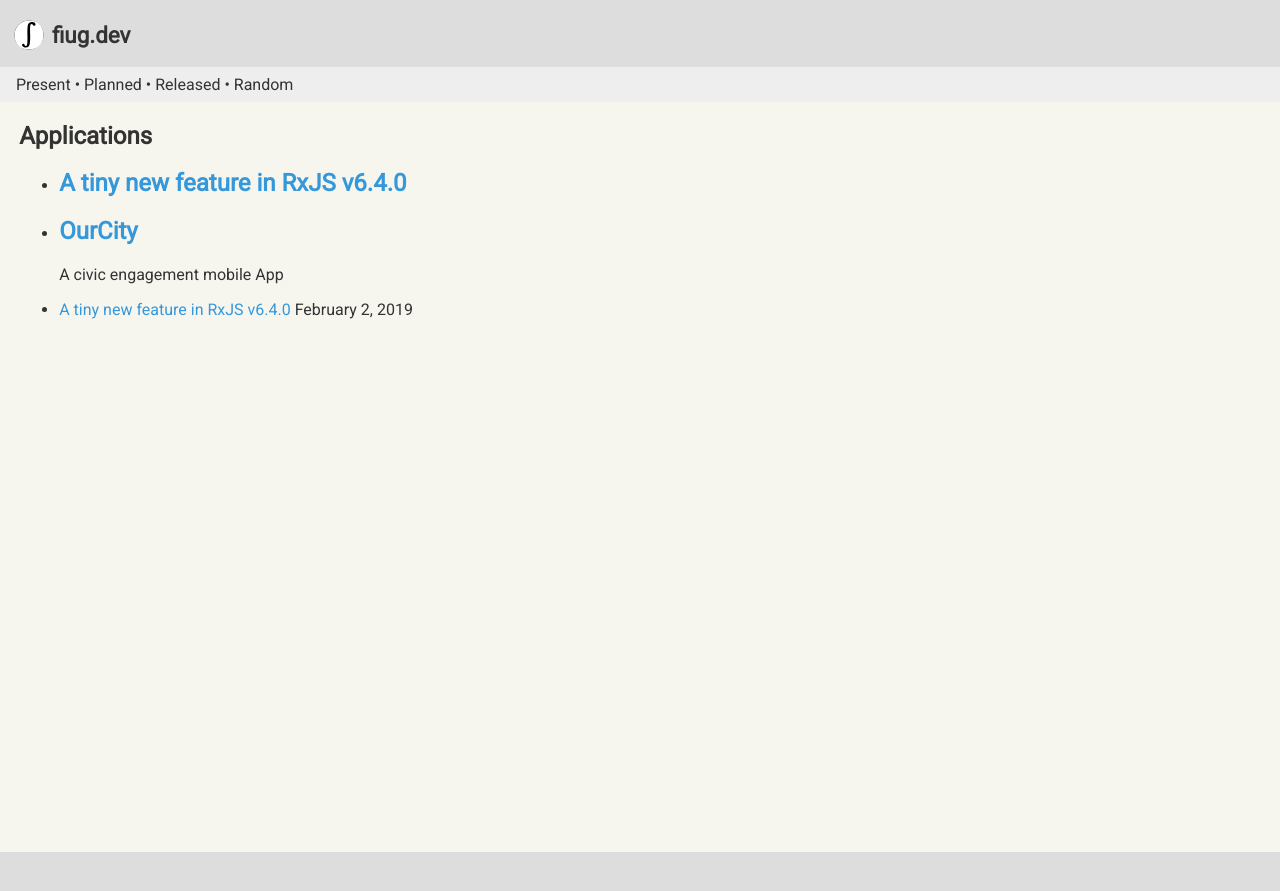
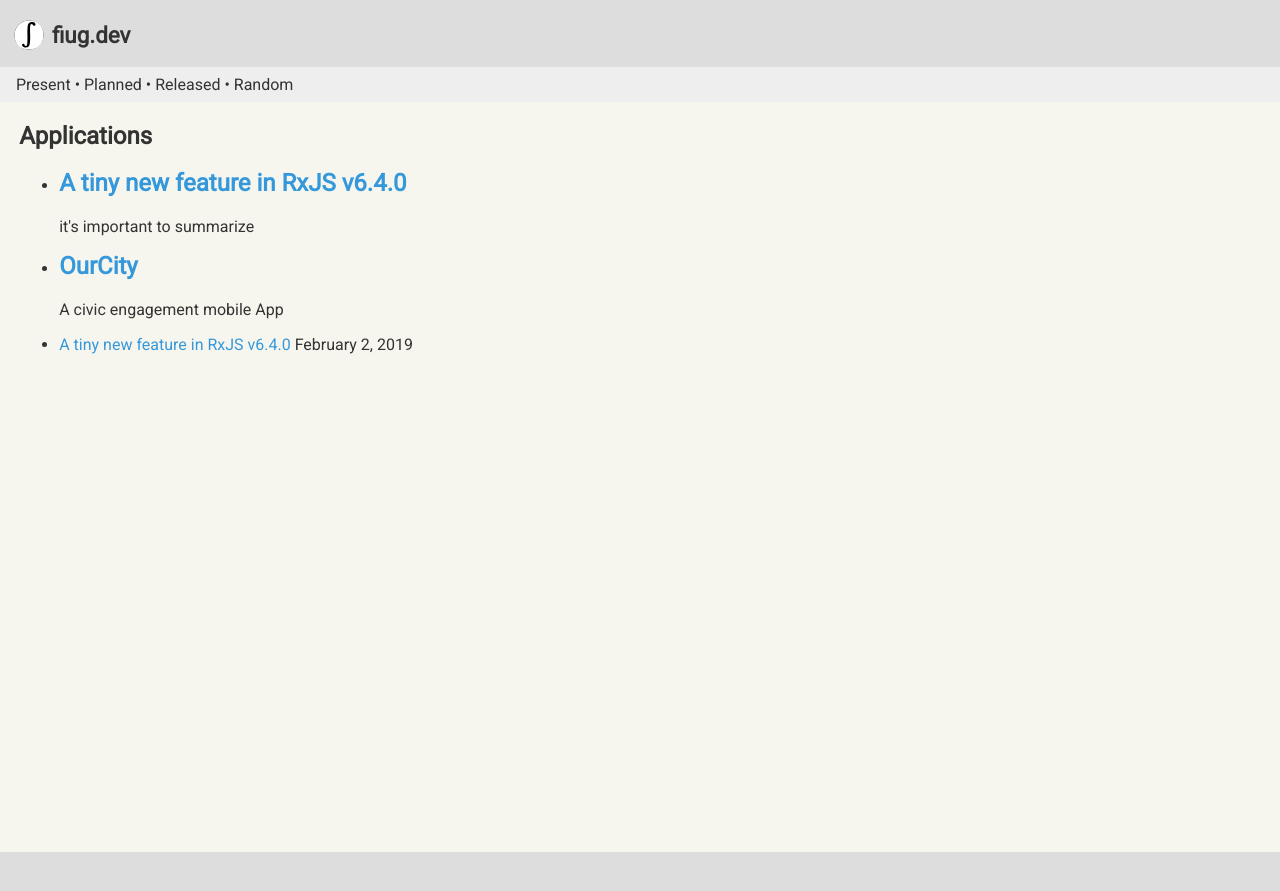
Before and after one commit to fiugd/blog, a Jekyll site: the page built from docs/_pages/blog.html, in a window 1280 px wide. Shown: the top 891 px of the page. Built offline with Jekyll 4.4.1, drawn with Linux system fonts in a browser that asks for light colours.

Commit message:
Update 2019-02-02-a-tiny-new-feature-in-rxjs-v6-4-0.md

```diff
--- a/docs/_posts/2019-02-02-a-tiny-new-feature-in-rxjs-v6-4-0.md
+++ b/docs/_posts/2019-02-02-a-tiny-new-feature-in-rxjs-v6-4-0.md
@@ -1,6 +1,7 @@
 ---
 layout: post
 title: A tiny new feature in RxJS v6.4.0
+description: it's important to summarize
 updated: 2019-07-25
 category: posts
 ---
```
